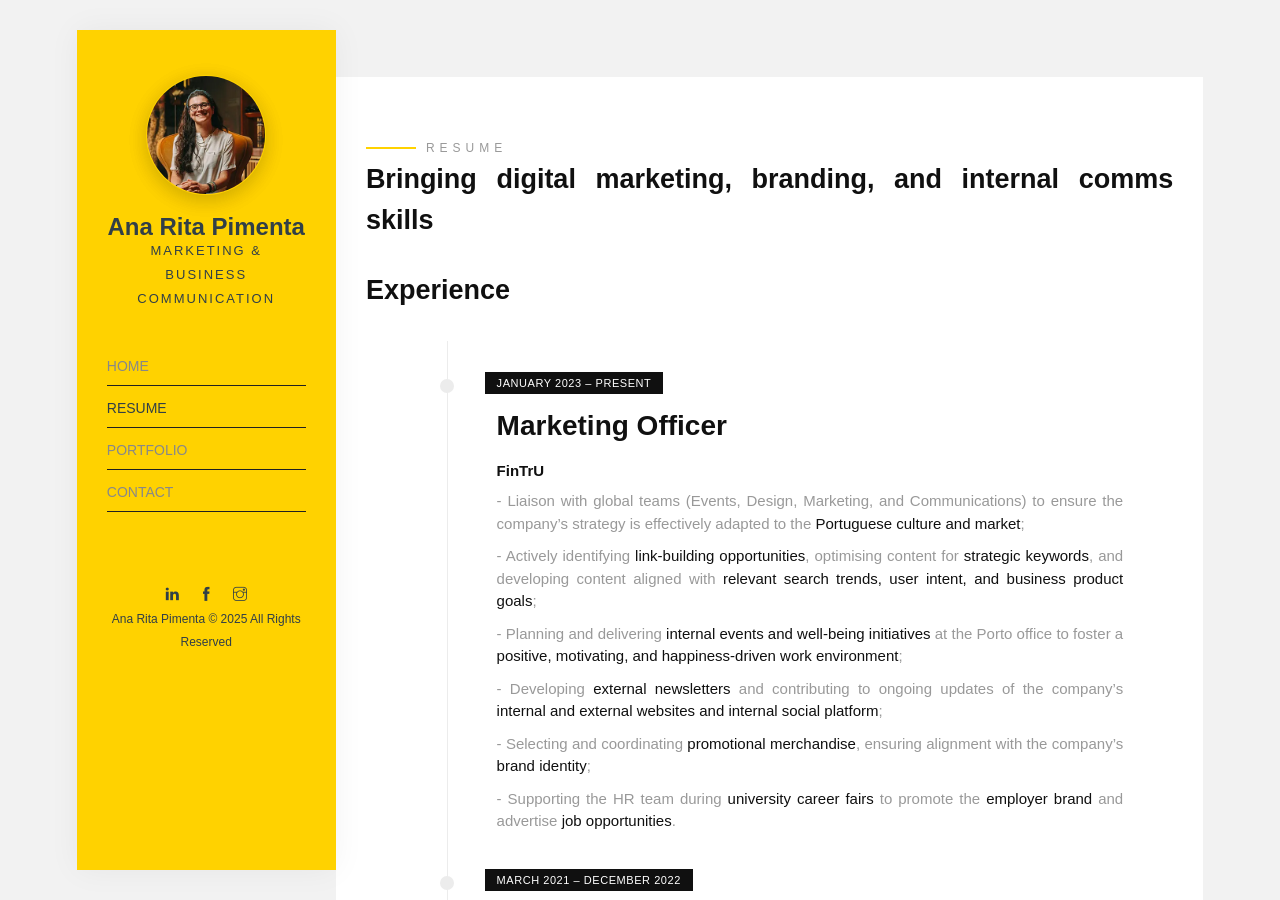
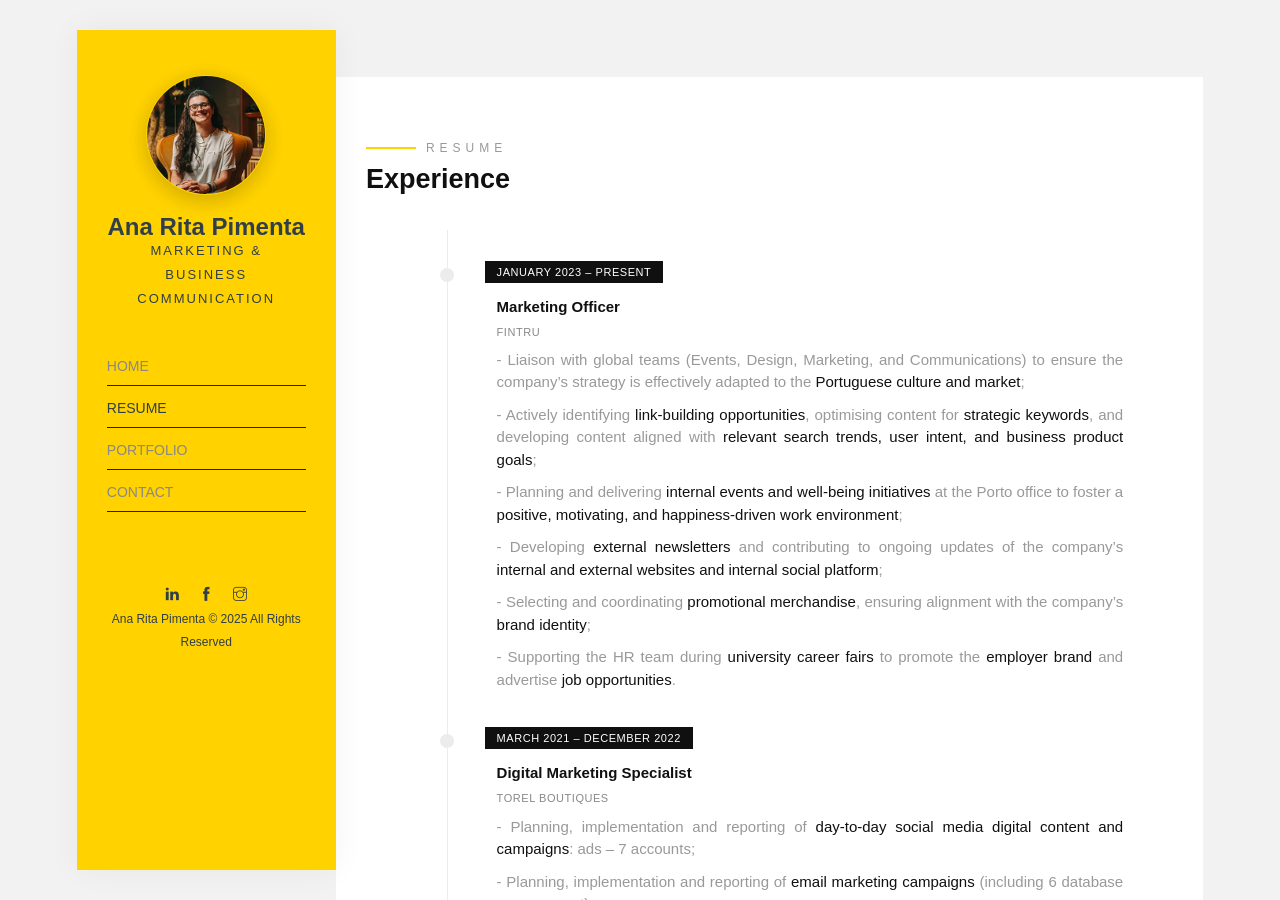
Before and after one commit to anaritapimenta/anaritapimenta.github.io, a Jekyll site: the page built from resume.html, in a window 1280 px wide and 900 px high. Built offline with Jekyll 4.4.1, drawn with Linux system fonts in a browser that asks for light colours; some web fonts are replaced.

Commit message:
Update resume.html

```diff
--- a/resume.html
+++ b/resume.html
@@ -13,9 +13,6 @@ Experienced Marketing and Communications Professional
     <div class="row">
       <div class="col-md-12">
         <span class="heading-meta style-1">Resume</span>
-        <h1 class="heading animate-box" data-animate-effect="fadeInLeft">
-          Bringing digital marketing, branding, and internal comms skills
-        </h1>
         <h2 class="heading animate-box" id="experience-heading" data-animate-effect="fadeInLeft">
           Experience
         </h2>
@@ -27,8 +24,8 @@ Experienced Marketing and Communications Professional
           <li>
             <article class="timeline-content" role="listitem">
               <span class="timeline-date">January 2023 – Present</span>
-              <h3>Marketing Officer</h3>
-              <h4>FinTrU</h4>
+              <h4>Marketing Officer</h4>
+              <h5>FinTrU</h5>
               <p>- Liaison with global teams (Events, Design, Marketing, and Communications) to ensure the company’s strategy is effectively adapted to the <strong>Portuguese culture and market</strong>;</p>
               <p>- Actively identifying <strong>link-building opportunities</strong>, optimising content for <strong>strategic keywords</strong>, and developing content aligned with <strong>relevant search trends, user intent, and business product goals</strong>;</p>
               <p>- Planning and delivering <strong>internal events and well-being initiatives</strong> at the Porto office to foster a <strong>positive, motivating, and happiness-driven work environment</strong>;</p>
@@ -41,8 +38,8 @@ Experienced Marketing and Communications Professional
           <li>
             <article class="timeline-content" role="listitem">
               <span class="timeline-date">March 2021 – December 2022</span>
-              <h3>Digital Marketing Specialist</h3>
-              <h4>Torel Boutiques</h4>
+              <h4>Digital Marketing Specialist</h4>
+              <h5>Torel Boutiques</h5>
               <p>- Planning, implementation and reporting of <strong>day-to-day social media digital content and campaigns</strong>: ads – 7 accounts;</p>
               <p>- Planning, implementation and reporting of <strong>email marketing campaigns</strong> (including 6 database management);</p>
               <p>- Assistance in the <strong>optimisation of 8 websites</strong>, particularly <strong>SEO</strong>;</p>
@@ -55,8 +52,8 @@ Experienced Marketing and Communications Professional
           <li>
             <article class="timeline-content" role="listitem">
               <span class="timeline-date">March 2022 – September 2022</span>
-              <h3>In-House Digital Marketing Trainer</h3>
-              <h4>Wise</h4>
+              <h4>In-House Digital Marketing Trainer</h4>
+              <h5>Wise</h5>
               <p>- Provided <strong>in-house marketing training</strong>, focusing on <strong>Marketing Planning</strong>, <strong>Social Media Management</strong>, <strong>Ad Campaigns</strong>, and <strong>Email Marketing</strong>;</p>
               <p>- Training sessions were delivered <strong>online</strong>.</p>
             </article>
@@ -65,8 +62,8 @@ Experienced Marketing and Communications Professional
           <li>
             <article class="timeline-content" role="listitem">
               <span class="timeline-date">December 2021 – May 2022</span>
-              <h3>Digital Marketing Trainer</h3>
-              <h4>IPLNT - Instituto Português de Línguas e Novas Tecnologias</h4>
+              <h4>Digital Marketing Trainer</h4>
+              <h5>IPLNT - Instituto Português de Línguas e Novas Tecnologias</h5>
               <p>- Theories and Techniques of Communication;</p>
               <p>- Digital Communication;</p>
               <p>- Creativity and Innovation;</p>
@@ -90,8 +87,8 @@ Experienced Marketing and Communications Professional
           <li>
             <article class="timeline-content" role="listitem">
               <span class="timeline-date">May 2020 – November 2020</span>
-              <h3>Video Marketing Production Assistant</h3>
-              <h4>Livemotion Agency - Creative Online Content</h4>
+              <h4>Video Marketing Production Assistant</h4>
+              <h5>Livemotion Agency - Creative Online Content</h5>
               <p>- <strong>Storytelling</strong> and <strong>script for the video</strong>;</p>
               <p>- Content for the web: <strong>articles for the company's blog</strong>, <strong>social media content calendar</strong>, <strong>newsletters</strong>, <strong>institutional</strong> and <strong>commercial documents/brochures</strong>.</p>
             </article>
@@ -100,8 +97,8 @@ Experienced Marketing and Communications Professional
           <li>
             <article class="timeline-content" role="listitem">
               <span class="timeline-date">November 2019 – May 2020</span>
-              <h3>International Expansion Business Developer</h3>
-              <h4>Ecovest (Barn Of Monkeys)</h4>
+              <h4>International Expansion Business Developer</h4>
+              <h5>Ecovest (Barn Of Monkeys)</h5>
               <p>- Digital communication and E-Commerce management: elaboration of optimised content – <strong>SEM: SEO and SEA</strong>, and <strong>activation of campaigns</strong> – idea, implementation, and a report with the results;</p>
               <p>- Brand ambassador coordinator: <strong>protocol elaboration</strong>, <strong>search</strong>, <strong>contact</strong>, and <strong>relationship with key kids fashion influencers</strong>.</p>
             </article>
@@ -110,8 +107,8 @@ Experienced Marketing and Communications Professional
           <li>
             <article class="timeline-content" role="listitem">
               <span class="timeline-date">January 2019 – October 2019</span>
-              <h3>Marketer</h3>
-              <h4>FTF – Marketing e Publicidade, Lda</h4>
+              <h4>Marketer</h4>
+              <h5>FTF – Marketing e Publicidade, Lda</h5>
               <p>- Branding consultant: providing <strong>analysis and creative solutions in order to help small companies successfully achieve their marketing and communication goals</strong>;</p>
               <p>- Copywriting and content marketing: <strong>development of institutional and commercial documents</strong>.</p>
             </article>
@@ -120,8 +117,8 @@ Experienced Marketing and Communications Professional
           <li>
             <article class="timeline-content" role="listitem">
               <span class="timeline-date">July 2018 – December 2018</span>
-              <h3>PR Specialist and Brand Manager Assistant</h3>
-              <h4>Global Sport (EDP Running Wonders and Portugal A Correr)</h4>
+              <h4>PR Specialist and Brand Manager Assistant</h4>
+              <h5>Global Sport (EDP Running Wonders and Portugal A Correr)</h5>
               <p>- Establish and coordinate <strong>efforts with journalists</strong>, <strong>influencers</strong>, <strong>bloggers</strong>, <strong>sponsors</strong>, <strong>designers</strong>, and <strong>consultants</strong>;</p>
               <p>- Support in the <strong>organisation of events</strong> of the two brands.</p>
             </article>
@@ -130,8 +127,8 @@ Experienced Marketing and Communications Professional
           <li>
             <article class="timeline-content" role="listitem">
               <span class="timeline-date">January 2018 – April 2018</span>
-              <h3>Marketing and Communication Assistant</h3>
-              <h4>Surfection, Lda (I surf Portugal)</h4>
+              <h4>Marketing and Communication Assistant</h4>
+              <h5>Surfection, Lda (I surf Portugal)</h5>
               <p>- In partnership with the design team, I worked on the <strong>redesign of the company's visual identity</strong>. I was responsible for the collaboration of content, and in the research of new markets and the creation of new partnerships;</p>
               <p>- Organisation of events: <strong>logistic coordination of the various activities that the company provides</strong>.</p>
             </article>
@@ -140,8 +137,8 @@ Experienced Marketing and Communications Professional
           <li>
             <article class="timeline-content" role="listitem">
               <span class="timeline-date">October 2016 – December 2017</span>
-              <h3>Marketing and Communication Intern and Project Manager</h3>
-              <h4>M.A.R. Kayaks, Lda (Nelo)</h4>
+              <h4>Marketing and Communication Intern and Project Manager</h4>
+              <h5>M.A.R. Kayaks, Lda (Nelo)</h5>
               <p>- I facilitated the operation of E-Commerce: <strong>description of products</strong>, <strong>translation</strong>, and <strong>Google Ads</strong>, in order to increase the visibility of the products marketed in the store;</p>
               <p>- I assisted in the <strong>organisation of four events</strong>, I organised a <strong>social responsibility action</strong>, and I updated the manual of <strong>reception for delivery to new employees</strong>.</p>
             </article>
@@ -150,8 +147,8 @@ Experienced Marketing and Communications Professional
           <li>
             <article class="timeline-content" role="listitem">
               <span class="timeline-date">May 2015 – July 2015</span>
-              <h3>Corporate Communication Intern</h3>
-              <h4>Pista Mágica - Escola de Voluntariado</h4>
+              <h4>Corporate Communication Intern</h4>
+              <h5>Pista Mágica - Escola de Voluntariado</h5>
               <p>- Supported communication and promotion for two key projects;</p>
               <p>- Developed content including <strong>newsletters</strong>, <strong>press releases</strong>, and <strong>visual presentations</strong>.</p>
               <p>- Managed the database, ensuring accurate and up-to-date information.</p>
@@ -182,8 +179,8 @@ Experienced Marketing and Communications Professional
           <li>
             <article class="timeline-content" role="listitem">
               <span class="timeline-date">March 2019 – February 2020</span>
-              <h3>Digital Marketing and e-Commerce Manager</h3>
-              <h4>FLAG</h4>
+              <h4>Digital Marketing and e-Commerce Manager</h4>
+              <h5>FLAG</h5>
               <p><strong>Website</strong> as a marketing tool, <strong>Web Copywriting</strong>, <strong>blogging with WordPress</strong>, <strong>Social Media Marketing</strong>, <strong>Community Management</strong>, <strong>Facebook, LinkedIn, Instagram, and YouTube Marketing</strong>, <strong>Search Engine Marketing</strong> and <strong>Search Engine Optimisation</strong>, <strong>Google AdWords</strong> and <strong>Google Analytics</strong>, <strong>Email Marketing</strong>, <strong>Leads</strong> and <strong>Landing Pages</strong>, <strong>E-Commerce with WordPress</strong>, and <strong>Business Intelligence</strong>.</p>
             </article>
           </li>
@@ -191,8 +188,8 @@ Experienced Marketing and Communications Professional
           <li>
             <article class="timeline-content" role="listitem">
               <span class="timeline-date">October 2015 – December 2017</span>
-              <h3>Master's Degree in Marketing and Communication</h3>
-              <h4>Escola Superior de Educação de Coimbra (ESEC)</h4>
+              <h4>Master's Degree in Marketing and Communication</h4>
+              <h5>Escola Superior de Educação de Coimbra (ESEC)</h5>
               <p><strong>Strategic planning and management of communication</strong>; <strong>management and communication of brands</strong>; <strong>identity</strong>, <strong>culture and markets</strong>, <strong>marketing research</strong>, <strong>organisational behaviour</strong>, <strong>relations with the media</strong>; <strong>e-marketing</strong>, <strong>marketing communication techniques</strong>, <strong>innovation</strong> and <strong>product development</strong>, and <strong>management of work teams</strong>.</p>
             </article>
           </li>
@@ -200,8 +197,8 @@ Experienced Marketing and Communications Professional
           <li>
             <article class="timeline-content" role="listitem">
               <span class="timeline-date">September 2012 – July 2015</span>
-              <h3>Degree in Business Communication</h3>
-              <h4>Instituto Superior de Contabilidade e Administração do Porto (ISCAP)</h4>
+              <h4>Degree in Business Communication</h4>
+              <h5>Instituto Superior de Contabilidade e Administração do Porto (ISCAP)</h5>
               <p><strong>English</strong>, <strong>Spanish</strong> and (basic) <strong>German</strong>; theoretical/practical knowledge related to business: <strong>management</strong>, <strong>corporate communication</strong>, <strong>information</strong> and <strong>communication technologies</strong>, <strong>commercial law</strong> and many others.</p>
             </article>
           </li>
@@ -209,8 +206,8 @@ Experienced Marketing and Communications Professional
           <li>
             <article class="timeline-content" role="listitem">
               <span class="timeline-date">September 2012 – July 2015</span>
-              <h3>Filología y Traducción | Administración y Gestión de Empresas</h3>
-              <h4>Universidade de Vigo</h4>
+              <h4>Filología y Traducción | Administración y Gestión de Empresas</h4>
+              <h5>Universidade de Vigo</h5>
               <p>Engaged in the international <strong>"ERASMUS +" mobility programme</strong>, where I had the opportunity to <strong>improve Spanish</strong> <strong>in real context</strong>, and attended disciplines such as <strong>commercial direction</strong>, <strong>marketing research</strong> and <strong>knowledge management</strong>, and <strong>technological innovation</strong>.</p>
             </article>
           </li>
```
